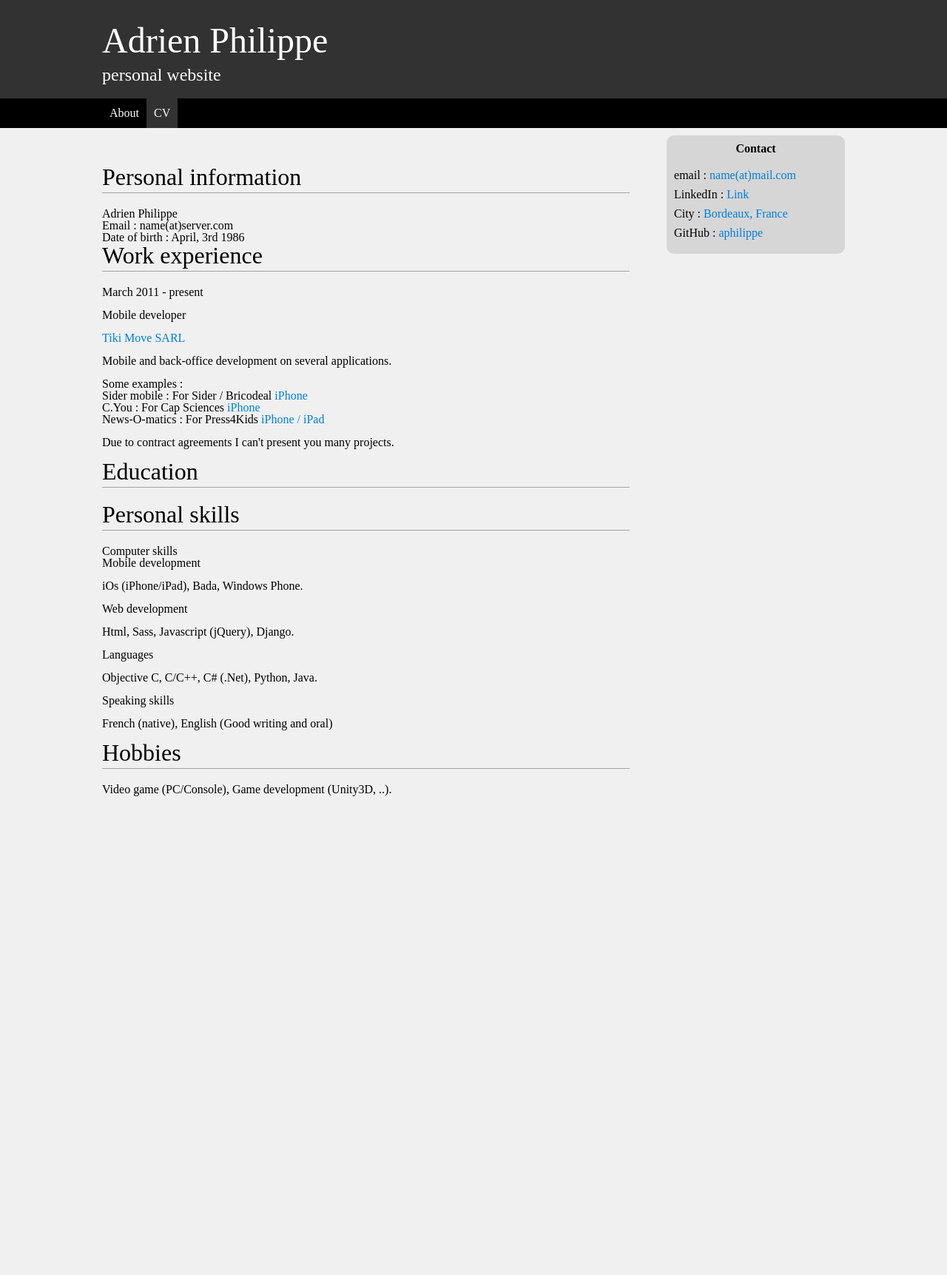
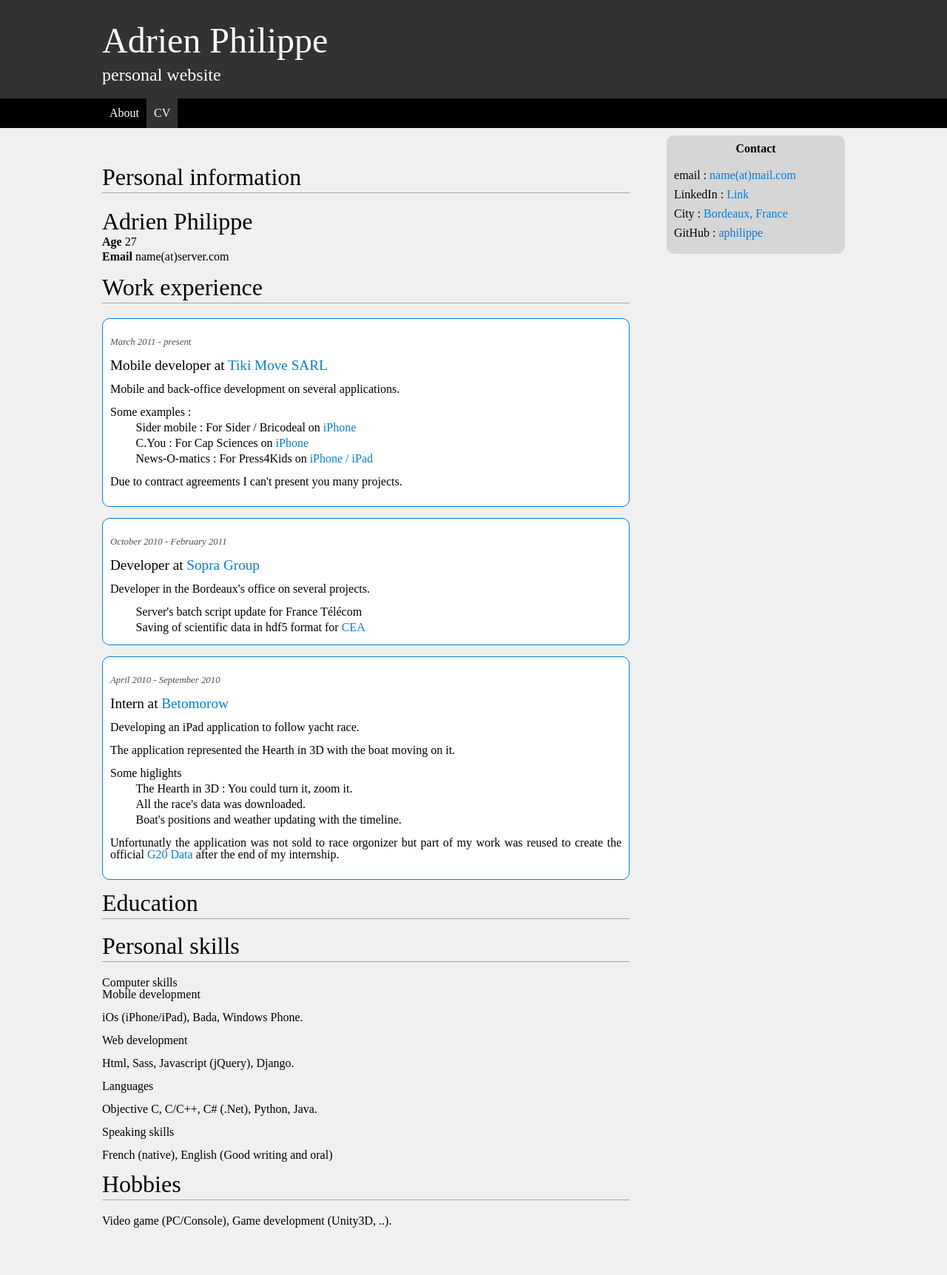
Before and after one commit to aphilippe/aphilippe.github.io, a Jekyll site: the page built from cv.html, in a window 1280 px wide. Shown: the whole page at 74% size. Built offline with Jekyll 4.4.1, drawn with Linux system fonts in a browser that asks for light colours; before the commit the page ends 1125 px from its top, so only the background shows below that.

Commit message:
continue on cv part

```diff
--- a/cv.html
+++ b/cv.html
@@ -4,36 +4,63 @@ title: cv
 ---
 
 <h1>Personal information</h1>
-<ul>
-	<li>Adrien Philippe</li>
-	<li>Email : name(at)server.com</li>
-	<li>Date of birth : April, 3rd 1986</li>
+<ul class="cv_personnal_infos">
+	<li class="name">Adrien Philippe</li>
+	<li><span class="title">Age</span> 27</li>
+	<li><span class="title">Email</span> name(at)server.com</li>
 </ul>
 <h1>Work experience</h1>
-<div>
-	<p>March 2011 - present<p>
-	<h2>Mobile developer</h2>
-	<p><a href="www.tikimove.com">Tiki Move SARL</a></p>
-	<p>Mobile and back-office development on several applications.</p>
+<div class="cv_contents">
+	<div class="cv_job">
+		<p class="date">March 2011 - present</p>
+		<h2>Mobile developer at <a href="www.tikimove.com">Tiki Move SARL</a></h2>
+		<p class="cv_description">Mobile and back-office development on several applications.</p>
 		<h3>Some examples : </h3>
 		<ul>
 			<li>
-			Sider mobile : For Sider / Bricodeal <a href="https://itunes.apple.com/fr/app/sider-mobile/id631946633?mt=8">iPhone</a>
+				Sider mobile : For Sider / Bricodeal on <a href="https://itunes.apple.com/fr/app/sider-mobile/id631946633?mt=8">iPhone</a>
 			</li>
 			<li>
-			C.You : For Cap Sciences <a href="https://itunes.apple.com/bw/app/c.you/id698735020?mt=8">iPhone</a>
+				C.You : For Cap Sciences on <a href="https://itunes.apple.com/bw/app/c.you/id698735020?mt=8">iPhone</a>
 			</li>
 			<li>
-			News-O-matics : For Press4Kids <a href="https://itunes.apple.com/fr/app/news-o-matic-daily-reading/id578023255?mt=8">iPhone / iPad</a>
+				News-O-matics : For Press4Kids on <a href="https://itunes.apple.com/fr/app/news-o-matic-daily-reading/id578023255?mt=8">iPhone / iPad</a>
 			</li>
 		</ul>
 		<p>Due to contract agreements I can't present you many projects.</p>
 	</div>
+	<div class="cv_job">
+		<p class="date">October 2010 - February 2011</p>
+		<h2>Developer at <a href="http://www.sopragroup.fr/">Sopra Group</a></h2>
+		<p class="cv_description">
+			Developer in the Bordeaux's office on several projects.
+		</p>
+		<ul>
+			<li>Server's batch script update for France Télécom</li>
+			<li>Saving of scientific data in hdf5 format for <a href="http://www.cea.fr/">CEA</a></li>
+		</ul>
+	</div>
+	<div class="cv_job">
+		<p class="date">April 2010 - September 2010</p>
+		<h2>Intern at <a href="http://www.betomorrow.com/">Betomorow</a></h2>
+		<p class="cv_description">
+			Developing an iPad application to follow yacht race.</p>
+			<p>The application represented the Hearth in 3D with the boat moving on it.</p>
+			<h3>Some higlights</h3>
+			<ul>
+				<li>The Hearth in 3D : You could turn it, zoom it.</li>
+				<li>All the race's data was downloaded.</li>
+				<li>Boat's positions and weather updating with the timeline.</li>
+			</ul>
+			<p> Unfortunatly the application was not sold to race orgonizer but part of my work was reused to create the official <a href="http://www.betomorrow.com/2011/09/01/eg8/">G20 Data</a> after the end of my internship.
+		</p>
+	</div>
+</div>
 <h1>Education</h1>
-<div>
+<div class="cv_contents">
 </div>
 <h1>Personal skills</h1>
-<div>
+<div class="cv_contents">
 	<h2>Computer skills</h2>
 	<h3>Mobile development</h3>
 	<p>iOs (iPhone/iPad), Bada, Windows Phone.</p>
@@ -45,6 +72,6 @@ title: cv
 	<p>French (native), English (Good writing and oral)</p>
 </div>
 <h1>Hobbies</h1>
-<div>
+<div class="cv_contents">
 	Video game (PC/Console), Game development (Unity3D, ..).
 </div>
--- a/sass/_constants.scss
+++ b/sass/_constants.scss
@@ -9,5 +9,6 @@ $color_header: white;
 
 $color_content: black;
 $color_content_title: black;
+$color_content_light : lighten($color_content, 30%);
 
 $color_spec_text: #007EDF;
--- a/sass/style.scss
+++ b/sass/style.scss
@@ -5,6 +5,7 @@
 @import "typos";
 @import "content";
 @import "contact";
+@import "cv";
 
 * {
 	@include box-sizing(border-box);
--- a/stylesheets/style.css
+++ b/stylesheets/style.css
@@ -204,38 +204,82 @@ html {
   margin: 10px 0;
 }
 
-/* line 9, ../sass/style.scss */
+/****************Color*******************/
+/* line 3, ../sass/_cv.scss */
+.cv_contents, .cv_personnal_infos, .cv_job {
+  margin: 10px 0 15px 0;
+}
+
+/* line 10, ../sass/_cv.scss */
+.cv_personnal_infos li {
+  padding: 2px 0;
+}
+/* line 13, ../sass/_cv.scss */
+.cv_personnal_infos li .title {
+  font-weight: bold;
+}
+/* line 18, ../sass/_cv.scss */
+.cv_personnal_infos .name {
+  font-size: 2rem;
+}
+
+/* line 23, ../sass/_cv.scss */
+.cv_job {
+  -webkit-border-radius: 10px 10px;
+  -moz-border-radius: 10px / 10px;
+  border-radius: 10px / 10px;
+  border: 1px solid #007edf;
+  padding: 10px;
+  background-color: white;
+}
+/* line 31, ../sass/_cv.scss */
+.cv_job .date {
+  color: #4d4d4d;
+  font-style: italic;
+  font-size: 0.8rem;
+  margin: 0;
+}
+/* line 38, ../sass/_cv.scss */
+.cv_job h2 {
+  font-size: 1.2rem;
+}
+/* line 46, ../sass/_cv.scss */
+.cv_job li {
+  margin: 5px 5%;
+}
+
+/* line 10, ../sass/style.scss */
 * {
   -webkit-box-sizing: border-box;
   -moz-box-sizing: border-box;
   box-sizing: border-box;
 }
 
-/* line 13, ../sass/style.scss */
+/* line 14, ../sass/style.scss */
 body {
   background-color: #f0f0f0;
 }
 
-/* line 17, ../sass/style.scss */
+/* line 18, ../sass/style.scss */
 #middle {
   margin: 10px auto;
 }
-/* line 21, ../sass/style.scss */
+/* line 22, ../sass/style.scss */
 #middle a {
   text-decoration: none;
   color: #007edf;
 }
-/* line 25, ../sass/style.scss */
+/* line 26, ../sass/style.scss */
 #middle a:hover {
   text-shadow: 0px 0px 2px #007edf;
   color: #0069ba;
 }
-/* line 31, ../sass/style.scss */
+/* line 32, ../sass/style.scss */
 #middle #contact_block {
   float: right;
   width: 24%;
 }
-/* line 36, ../sass/style.scss */
+/* line 37, ../sass/style.scss */
 #middle #content {
   width: 75%;
 }
```
Also changed, not shown: sass/_cv.scss (added, +49 -0 lines). Lines whose indentation alone changed are shown as unchanged.
